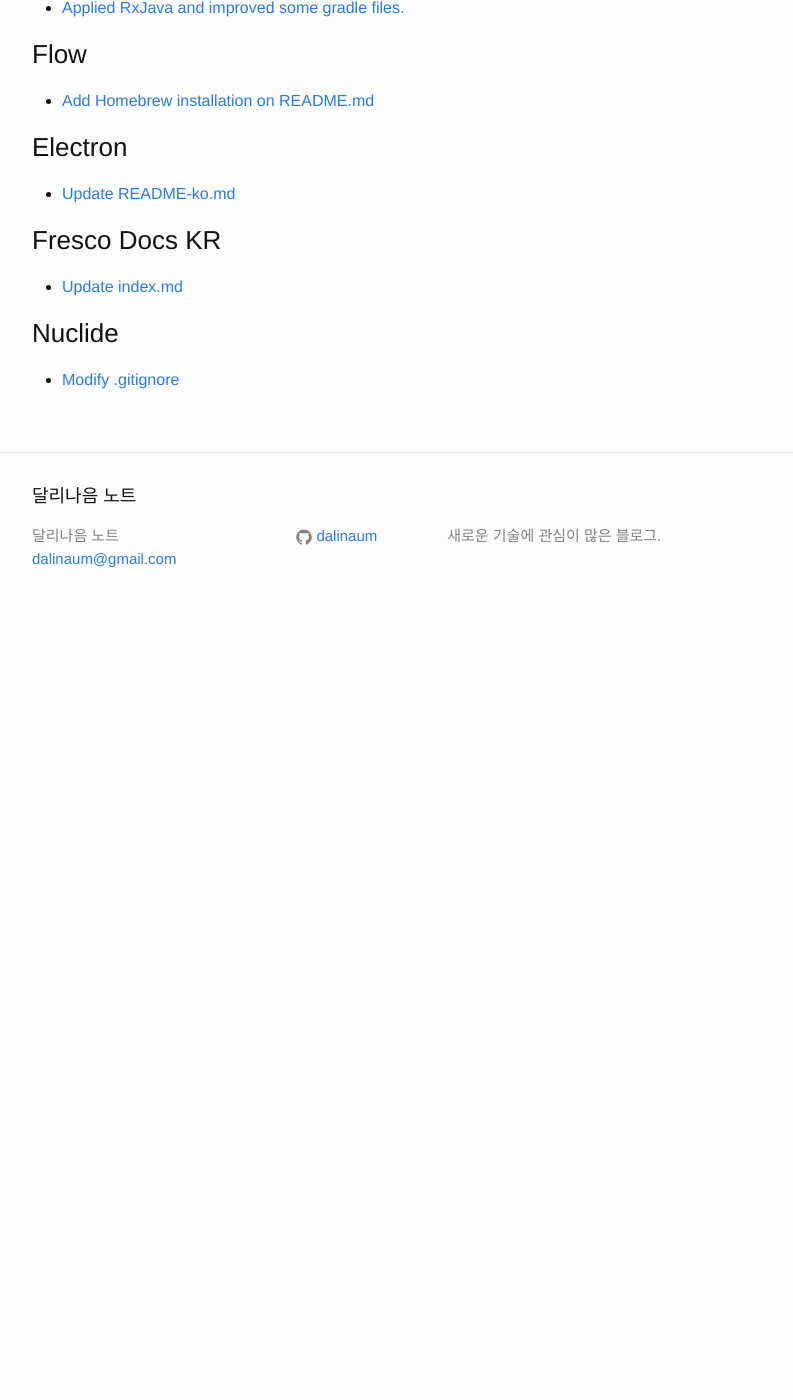
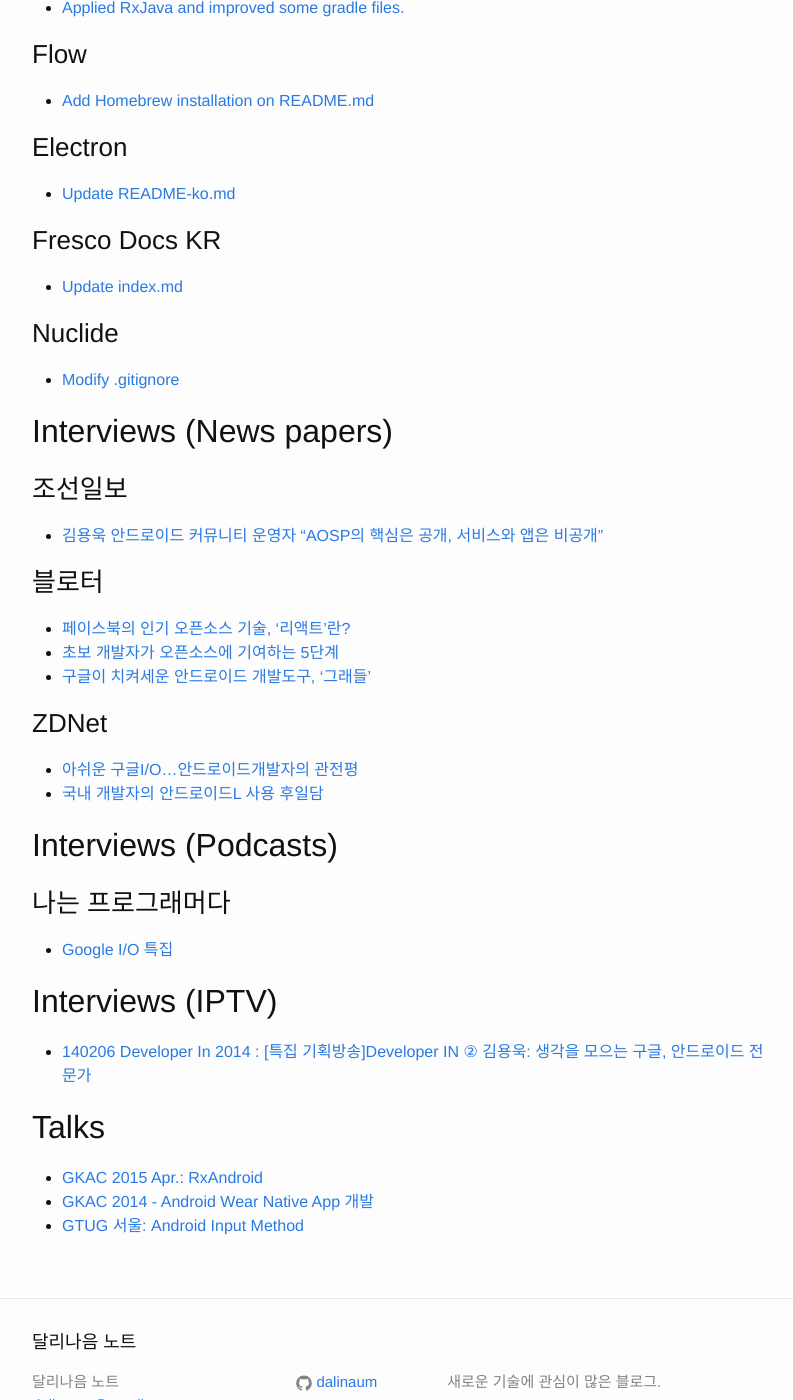
Before and after one commit to dalinaum/dalinaum.github.io, a Jekyll site: the page built from about/index.md, in a window 1280 px wide and 1400 px high, scrolled down 1539 px. Shown: the whole window, without its empty margins (238-1031 px from the left). Built offline with Jekyll 4.4.1, drawn with Linux system fonts in a browser that asks for light colours; Markdown is read by kramdown in place of the engine named in the settings; before the commit the page ends 2169 px from its top, so only the background shows below that.

Commit message:
Add interviews and talks.

```diff
--- a/about/index.md
+++ b/about/index.md
@@ -65,3 +65,30 @@
 
 ### Nuclide
 * [Modify .gitignore](https://github.com/facebook/nuclide/commit/854eb2d764353c500e47e67c4adc7e68ce68abcc)
+
+## Interviews (News papers)
+
+### 조선일보
+* [김용욱 안드로이드 커뮤니티 운영자 "AOSP의 핵심은 공개, 서비스와 앱은 비공개"](http://biz.chosun.com/site/data/html_dir/2014/10/29/2014102903192.html)
+
+### 블로터
+* [페이스북의 인기 오픈소스 기술, ‘리액트’란?](http://www.bloter.net/archives/233564)
+* [초보 개발자가 오픈소스에 기여하는 5단계](http://www.bloter.net/archives/197960)
+* [구글이 치켜세운 안드로이드 개발도구, ‘그래들’](http://www.bloter.net/archives/191407)
+
+### ZDNet
+* [아쉬운 구글I/O...안드로이드개발자의 관전평](http://www.zdnet.co.kr/news/news_view.asp?artice_id=20150608082554)
+* [국내 개발자의 안드로이드L 사용 후일담](http://www.zdnet.co.kr/news/news_view.asp?artice_id=20140806140729)
+
+## Interviews (Podcasts)
+
+### 나는 프로그래머다
+* [Google I/O 특집](http://iamprogrammer.io/google-io-%ED%8A%B9%EC%A7%91/)
+
+## Interviews (IPTV)
+* [140206 Developer In 2014 : [특집 기획방송]Developer IN ② 김용욱: 생각을 모으는 구글, 안드로이드 전문가](https://www.youtube.com/watch?v=hMHGASu0848)
+
+## Talks
+* [GKAC 2015 Apr.: RxAndroid](https://www.youtube.com/watch?v=FpIqbVTnB30)
+* [GKAC 2014 - Android Wear Native App 개발](https://www.youtube.com/watch?v=Kp15lJN7D8o)
+* [GTUG 서울: Android Input Method](https://www.youtube.com/watch?v=WSBskhSrB0Q)
```
